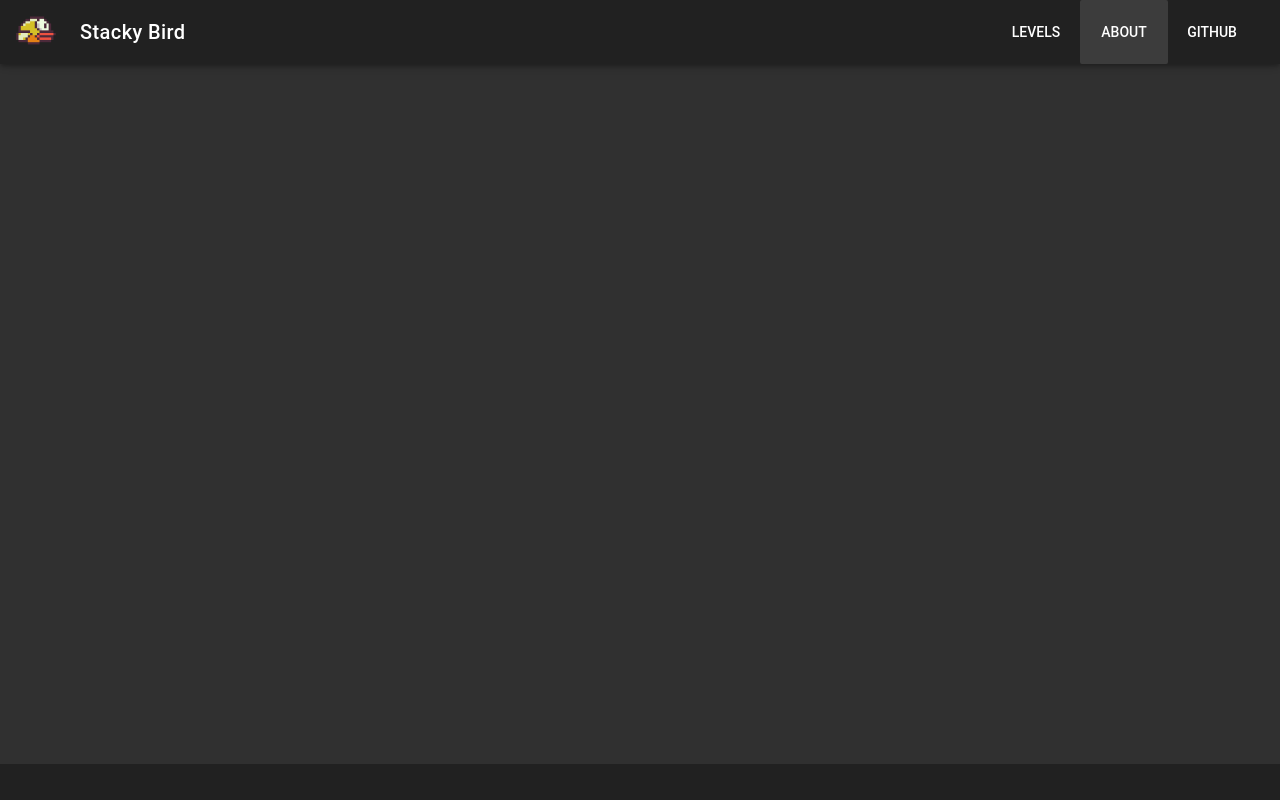
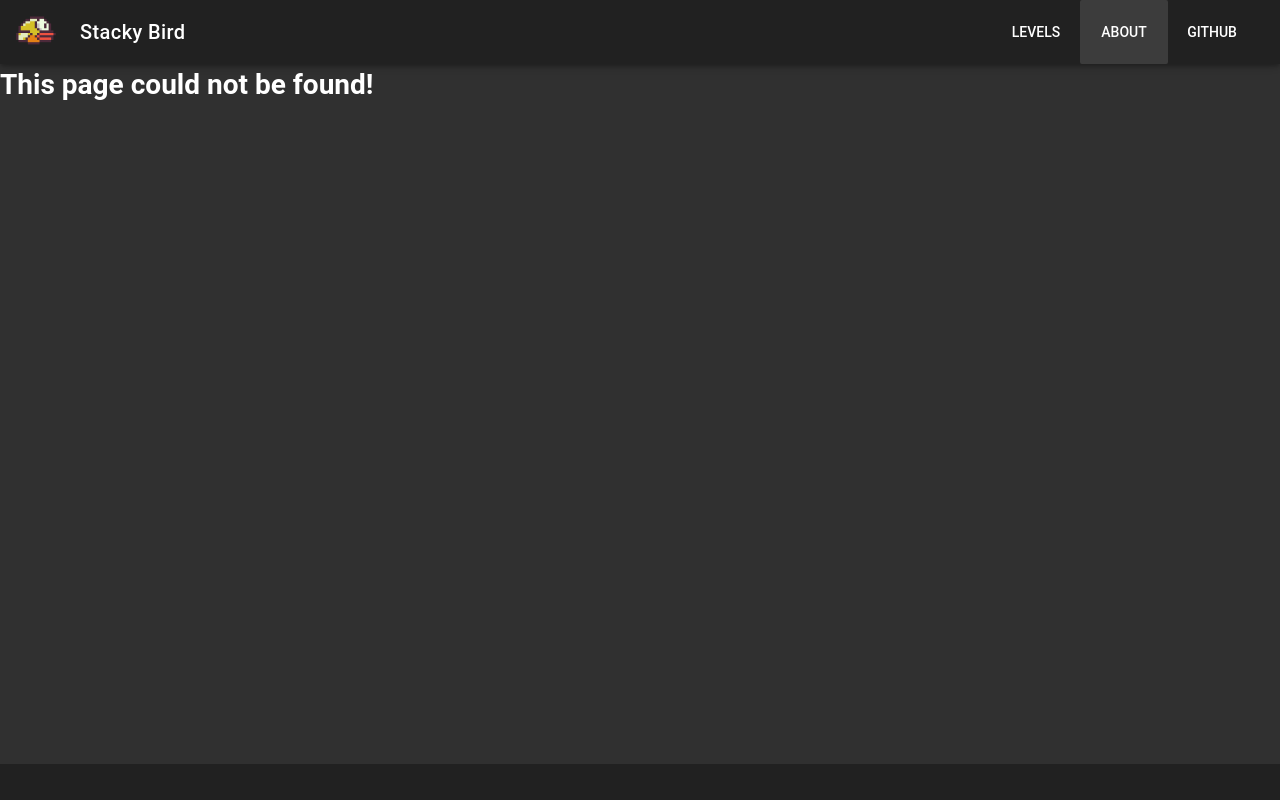
Before and after one commit to jtwaleson/stacky-bird, a Vue app: page /about in a window 1280 px wide. Built offline with nearby package versions, Linux system fonts and the light colour scheme.

Commit message:
add 404 page

```diff
--- a/src/App.vue
+++ b/src/App.vue
@@ -27,7 +27,7 @@ export default {
         return {
             icon: 0,
             timer: null,
-        }
+        };
     },
     mounted() {
         this.timer = setInterval(() => {
--- /dev/null
+++ b/src/components/NotFound.vue
@@ -0,0 +1,8 @@
+<template>
+    <div><h1>This page could not be found!</h1></div>
+</template>
+<script>
+export default {
+    name: 'NotFound',
+};
+</script>
--- a/src/router/index.js
+++ b/src/router.js
@@ -1,6 +1,7 @@
 import Vue from 'vue';
 import Router from 'vue-router';
 import LevelIndex from '@/components/LevelIndex';
+import NotFound from '@/components/NotFound';
 import Level from '@/components/Level';
 
 Vue.use(Router);
@@ -16,5 +17,9 @@ export default new Router({
             path: '/level/:id',
             component: Level,
         },
+        {
+            path: '*',
+            component: NotFound,
+        },
     ],
 });
```
